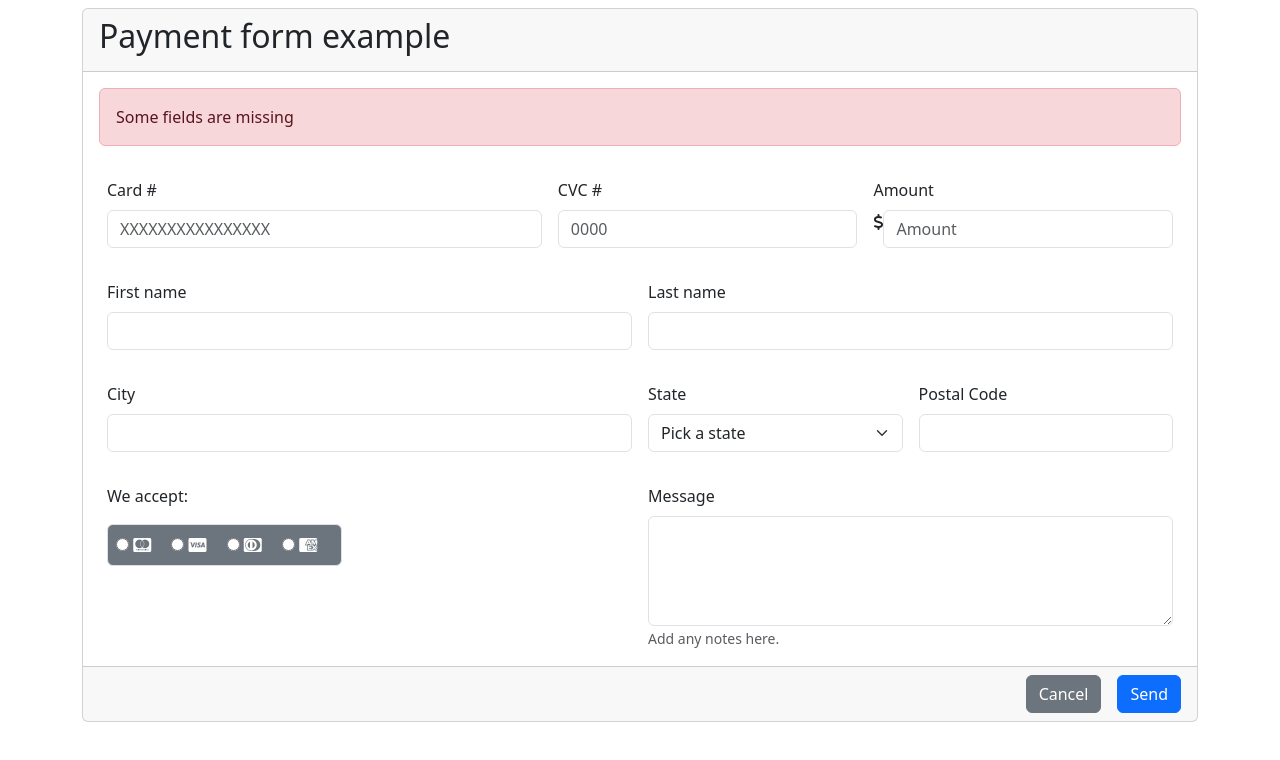
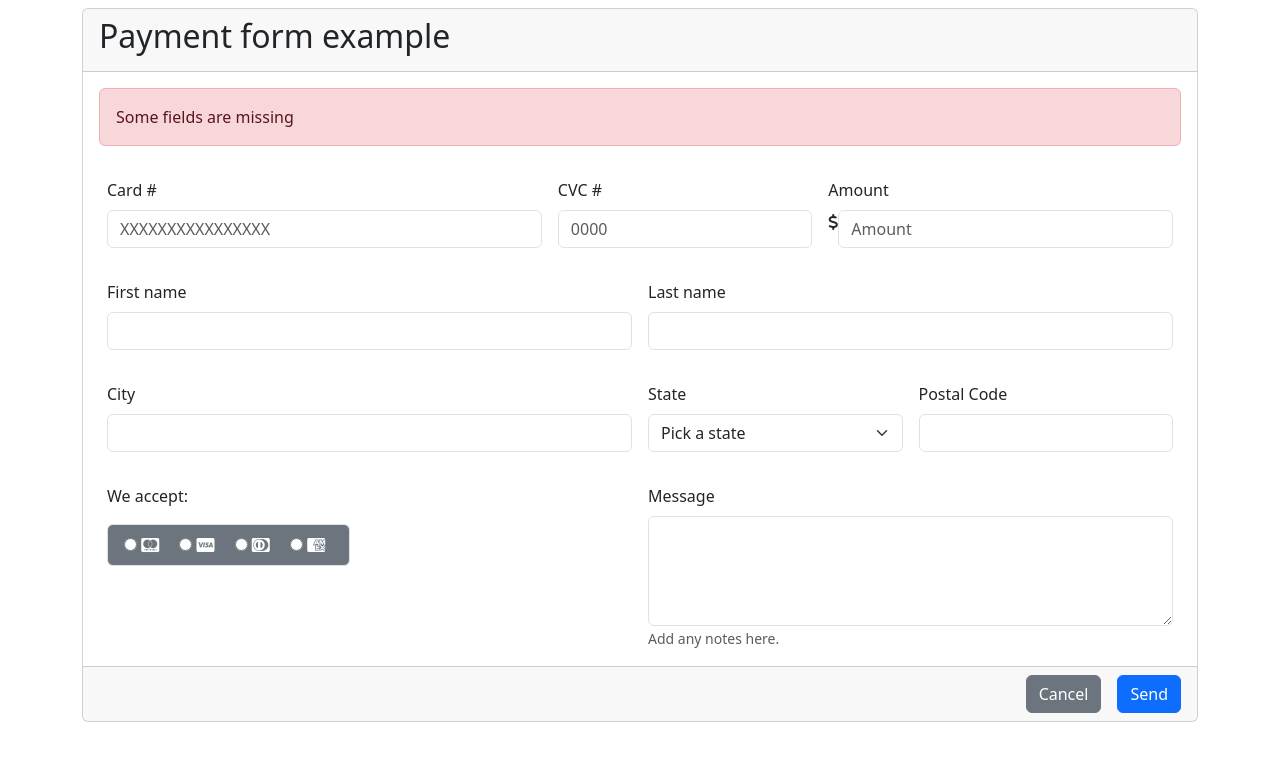
Before and after one commit to 4GeeksAcademy/form-HTML5----Moises, a plain HTML site: page index.html in a window 1280 px wide. Drawn offline with nearby package versions, Linux system fonts and the light colour scheme.

Commit message:
arreglos en ms-2 del pago

```diff
--- a/index.html
+++ b/index.html
@@ -11,12 +11,14 @@
 </head>
 
 <body>
-    <form>
+
     <div class="container my-2">
+
         <div class="card">
             <div class="card-header">
                 <h2>Payment form example</h2>
             </div>
+            <form>
                 <div>
                     <p class="card-text alert alert-danger m-3">Some fields are missing</p>
                     <!----PRIMERA LINEA---->
@@ -27,13 +29,13 @@
                                     placeholder="XXXXXXXXXXXXXXXX" required>
                             </div>
                         </div>
-                        <div class="col-md">
+                        <div class="col-md-3">
                             <div> <label class="form-label">CVC #</label>
                                 <input id="cvc" name="cvc" type="number" class="form-control" placeholder="0000"
                                     required>
                             </div>
                         </div>
-                        <div class="col-md">
+                        <div class="col-md-4">
                             <div> <label for="amount" class="form-label">Amount</label>
                                 <div class="d-flex">
                                     <label><i class="fa-solid fa-dollar-sign"></i></label>
@@ -82,7 +84,7 @@
                         <div class="col-md-6">
                             <p>We accept:</p>
                             <div class="bg-secondary border rounded p-2 form-check-inline ">
-                                <input required type="radio" name="payment" id="mastercard">
+                                <input class="ms-2" type="radio" name="payment" id="mastercard">
                                 <label class="me-3" for="mastercad">
                                     <i class="fa-brands fa-cc-mastercard" style="color: #ffffff;"></i>
                                 </label>
@@ -113,9 +115,9 @@
                         </div>
                     </div>
                 </div>
+            </form>
         </div>
     </div>
-    </form>
     <script src="https://cdn.jsdelivr.net/npm/bootstrap@5.3.8/dist/js/bootstrap.bundle.min.js"
         integrity="sha384-FKyoEForCGlyvwx9Hj09JcYn3nv7wiPVlz7YYwJrWVcXK/BmnVDxM+D2scQbITxI"
         crossorigin="anonymous"></script>
```
Lines whose indentation alone changed are shown as unchanged.
